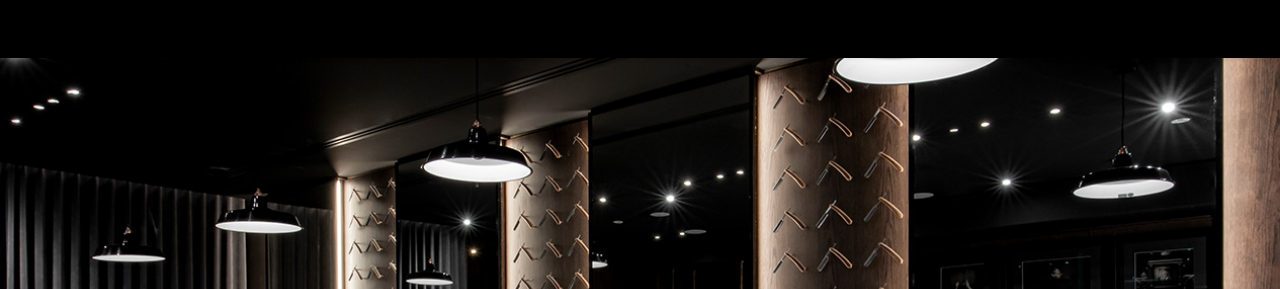
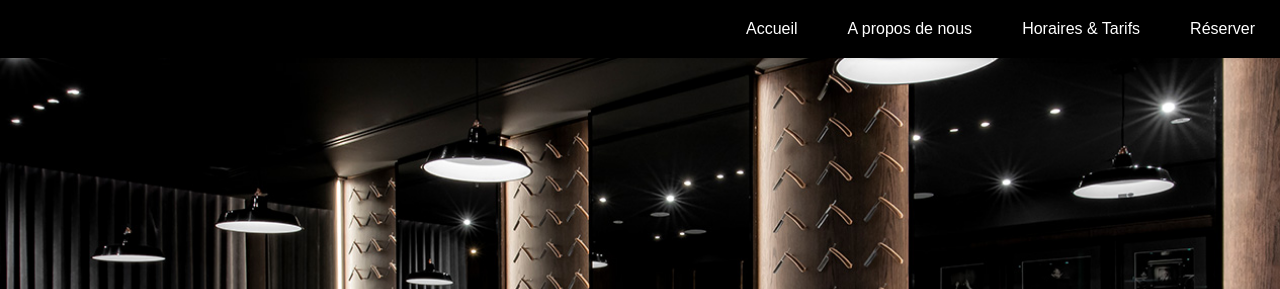
Before and after one commit to im4R3S/lasbarber, a plain HTML site: page home.html in a window 1280 px wide. Shown: the top 289 px of the page. Drawn offline with Linux system fonts and the light colour scheme.

Commit message:
Update style.css

```diff
--- a/style.css
+++ b/style.css
@@ -9,7 +9,7 @@ section{height: 100vh !important;}
 /* HEADER */
 .header {background-color: black; box-shadow: 1px 1px 4px 0 rgba(0,0,0,.1); width: 100%; position: fixed; z-index: 1;}
 .header ul {margin: 0;padding: 0;list-style: none;overflow: hidden;background-color: black;}
-.header li a {display: block;padding: 15px 15px;text-decoration: none;color: black;transition: 0.3s;}
+.header li a {display: block;padding: 15px 15px;text-decoration: none;color: white;transition: 0.3s;}
 .header li a:hover,.header .menu-btn:hover {color: #686868}
 
 /* NAVBAR */
```
